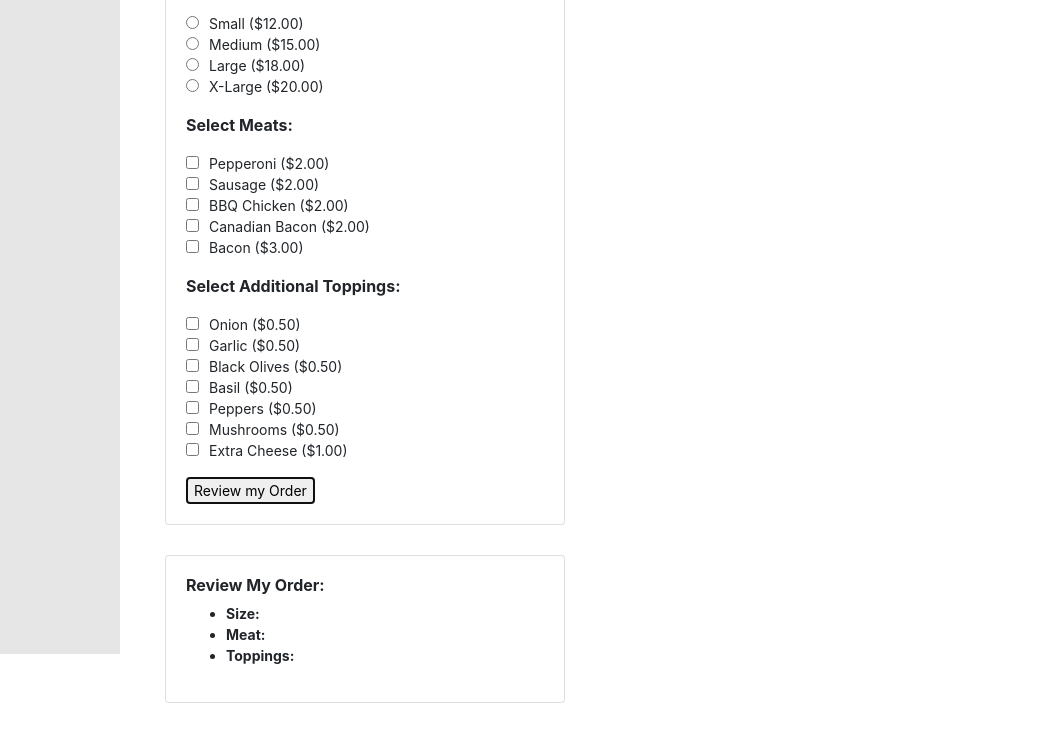
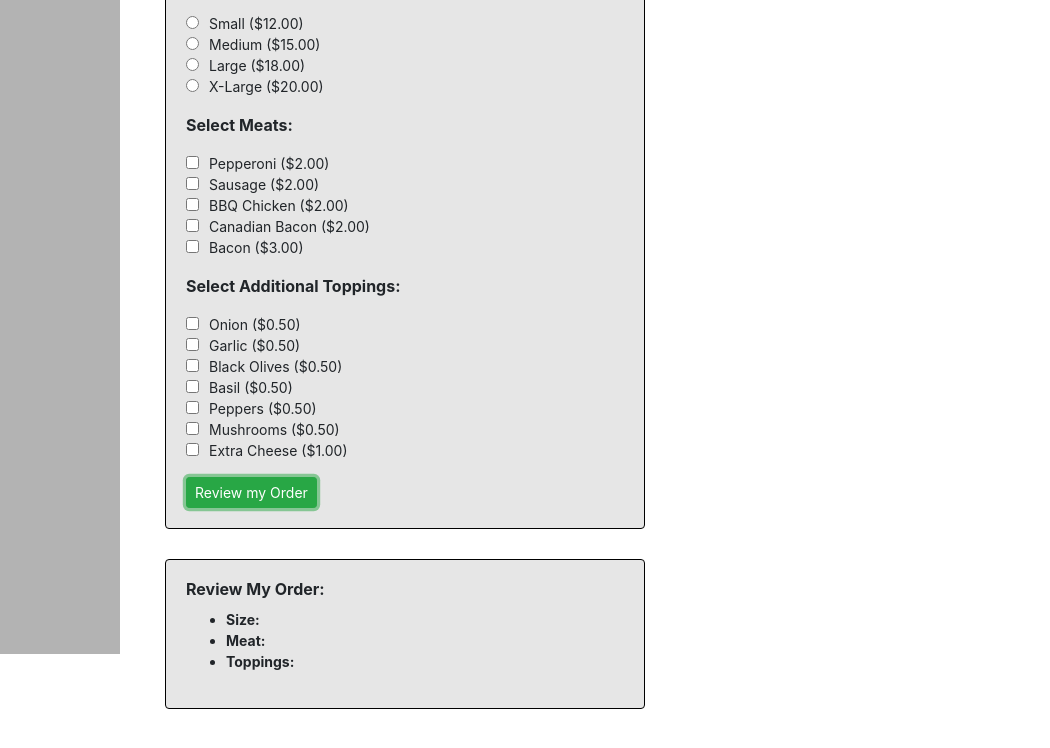
Before and after one commit to mmcshane10/Pizza-Order-Project, a plain HTML site: page index.html in a window 1280 px wide. Both pictures are taken after a click on the button "Review my Order". Shown: the part 146-894 px from the top of the page, without its empty margins (0-1050 px from the left). Drawn offline with nearby package versions, Linux system fonts and the light colour scheme.

Commit message:
add css changes

```diff
--- a/css/styles.css
+++ b/css/styles.css
@@ -5,7 +5,7 @@
   z-index: 1;
   top: 0;
   left: 0;
-  background-color: #e6e6e6;
+  background-color: #b3b3b3;
   overflow-x: hidden;
   padding-top: 20px;
   padding-left: 15px;
@@ -22,6 +22,7 @@ h1 {
 h3 {
   font-size: 16px;
   font-weight: bold;
+  margin-bottom: 10px;
 }
 
 .container {
@@ -30,9 +31,11 @@ h3 {
 }
 
 .card {
+  border: solid 1px black;
+  background-color: #e6e6e6;
   margin-left: 80px;
   margin-bottom: 30px;
-  width: 25rem
+  width: 30rem
 }
 
 #pizza_builder {
@@ -53,6 +56,10 @@ li {
   font-weight: bold;
 }
 
+.result {
+  display: none;
+}
+
 #size-display, #meat-display, #toppings-display {
   font-weight: normal;
 }
--- a/index.html
+++ b/index.html
@@ -49,14 +49,14 @@
             <input type="checkbox" name="toppings-additional" value=" Mushrooms">Mushrooms ($0.50)<br>
             <input type="checkbox" name="toppings-additional" value=" Extra Cheese">Extra Cheese ($1.00)<br>
           </div>
-          <button type="submit">Review my Order</button>
+          <button type="submit" class="btn btn-success btn-sm">Review my Order</button>
         </form>
       </div>
     </div>
 
-    <div class="card">
-      <div class="card-body">
-        <div class="result">
+    <div class="result">
+      <div class="card">
+        <div class="card-body">
           <h3>Review My Order:</h3>
           <ul>
             <li>Size: <span id="size-display"></span></li>
--- a/js/scripts.js
+++ b/js/scripts.js
@@ -67,7 +67,7 @@ $(document).ready(function() {
     $("#size-display").text(newPizza.size)
     $("#meat-display").text(newPizza.meat)
     $("#toppings-display").text(newPizza.toppings)
-
+    $(".result").show()
     $("#pizza_builder")[0].reset();
 
     console.log(newPizza);
```
